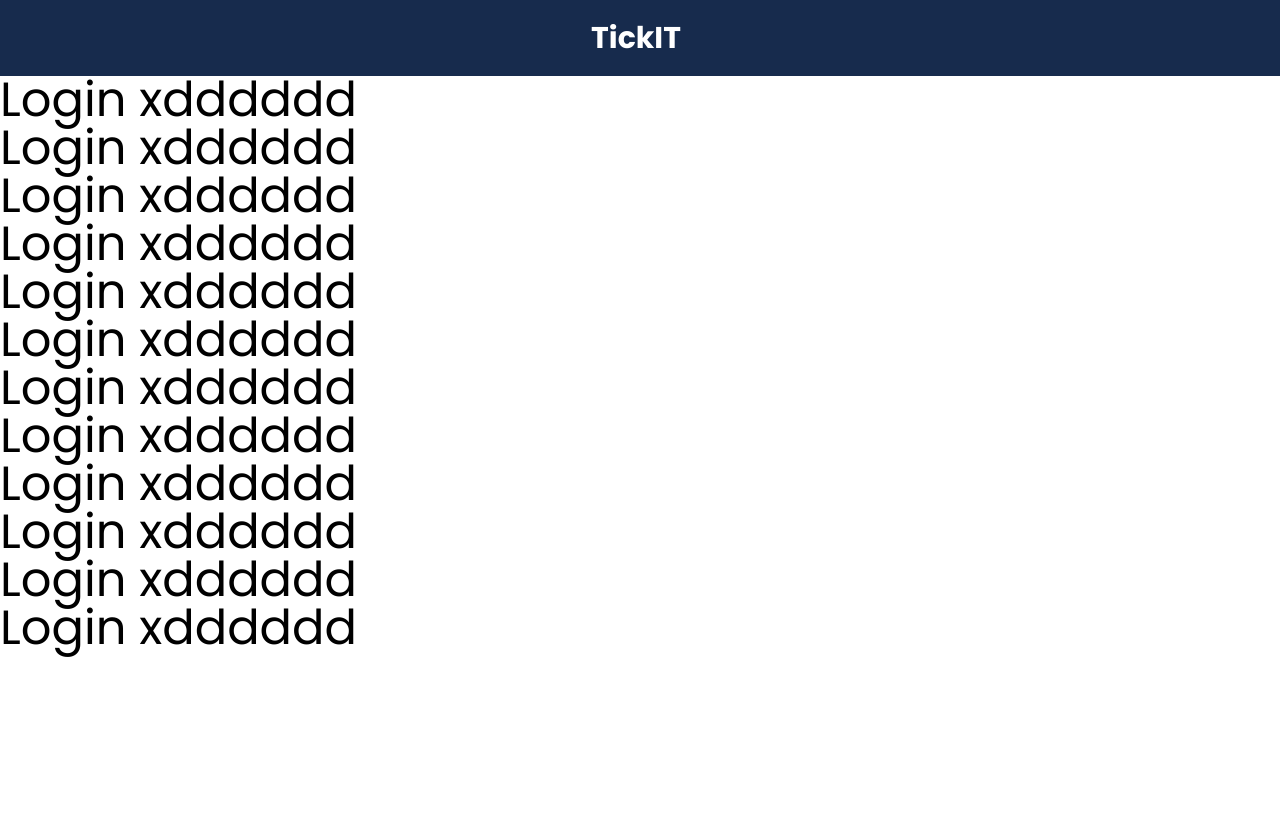
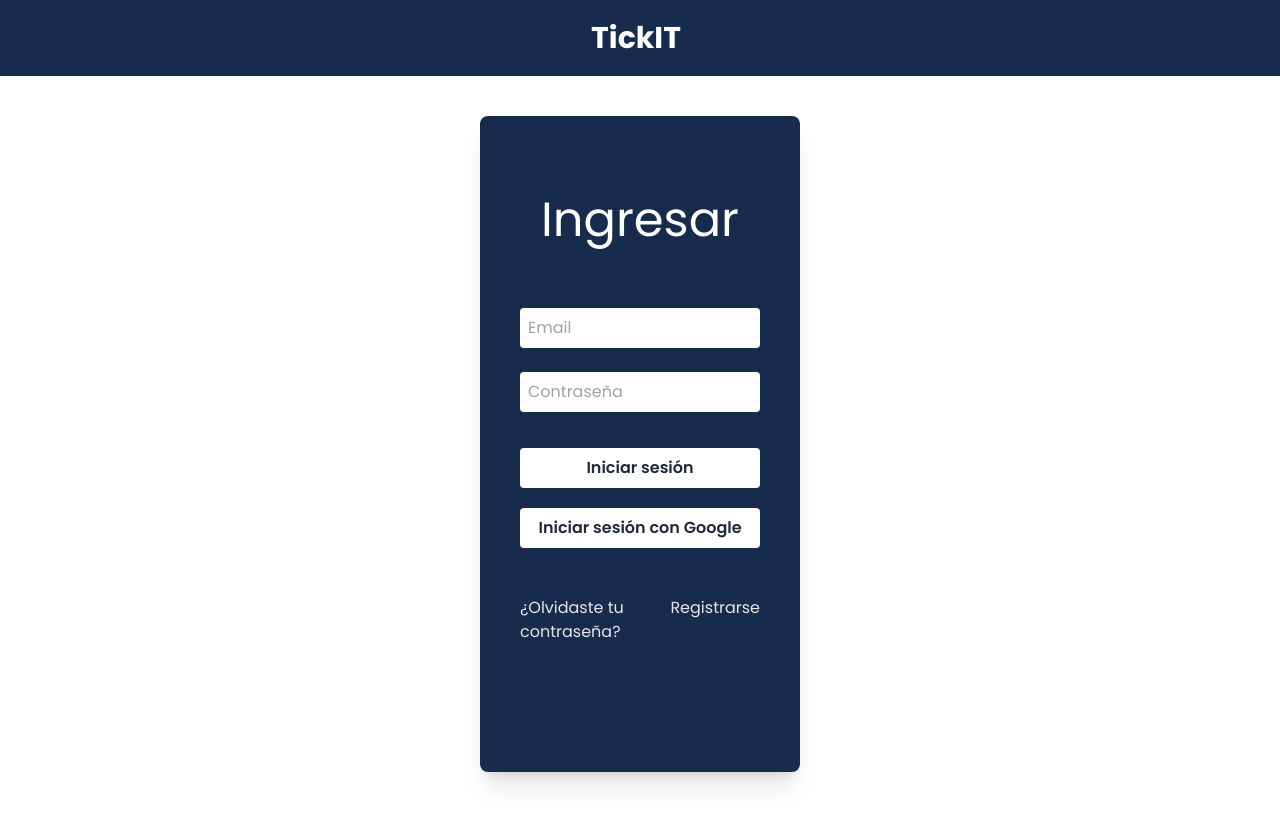
Before and after one commit to GabiTheCoco/TickIT-Project, a Vue app: page / in a window 1280 px wide. Shown: the top 826 px of the page. Before the commit the page ends 800 px from the top, so only its background shows below. Built offline with nearby package versions, Linux system fonts and the light colour scheme.

Commit message:
creacion de la vista Login

```diff
--- /dev/null
+++ b/src/components/SignUp.vue
@@ -0,0 +1,19 @@
+<script setup>
+
+</script>
+
+
+<template>
+  <div class="flex items-center justify-center min-h-screen bg-white-900 pt-0 w-full">
+    <div class="card px-10 py-20 rounded-lg bg-azul-oscuro w-1/4 shadow-xl -mt-16">
+      <h1 class="text-center text-5xl text-white mb-14">Registrarse</h1>
+      <form class="my-6 flex flex-col justify-between gap-4" @submit.prevent="login">
+        <input v-model="email" class="p-2 my-2 rounded w-full focus:outline-gray-800" placeholder="Nombre" type="email">
+        <input v-model="email" class="p-2 my-2 rounded w-full focus:outline-gray-800" placeholder="Email" type="email">
+        <input v-model="password" class="p-2 my-2 rounded w-full focus:outline-gray-800" placeholder="Contraseña" type="password">
+        <button class="bg-white hover:bg-gray-200 text-gray-800 font-semibold p-2 mt-5 rounded w-full">Registrarse</button>
+        <button type="button" @click="loginWithGoogle" class="bg-white hover:bg-gray-200 text-gray-800 font-semibold p-2 mt-3 rounded w-full">Registrarse con Google</button>
+      </form>
+    </div>
+  </div>
+</template>
--- a/src/views/Login.vue
+++ b/src/views/Login.vue
@@ -1,18 +1,32 @@
 <script setup>
+ import SignUp from "@/components/SignUp.vue"
+ import {reactive} from "vue"
+  const cambioComponente = reactive({
+    estado: false
+  })
 
+const cambioEstado = () => {
+  cambioComponente.estado = true
+}
 </script>
 
+
 <template>
-  <h1 class="text-5xl text-blue">Login xdddddd</h1>
-  <h1 class="text-5xl text-blue">Login xdddddd</h1>
-  <h1 class="text-5xl text-blue">Login xdddddd</h1>
-  <h1 class="text-5xl text-blue">Login xdddddd</h1>
-  <h1 class="text-5xl text-blue">Login xdddddd</h1>
-  <h1 class="text-5xl text-blue">Login xdddddd</h1>
-  <h1 class="text-5xl text-blue">Login xdddddd</h1>
-  <h1 class="text-5xl text-blue">Login xdddddd</h1>
-  <h1 class="text-5xl text-blue">Login xdddddd</h1>
-  <h1 class="text-5xl text-blue">Login xdddddd</h1>
-  <h1 class="text-5xl text-blue">Login xdddddd</h1>
-  <h1 class="text-5xl text-blue">Login xdddddd</h1>
+  <div v-if="!cambioComponente.estado" class="flex items-center justify-center min-h-screen bg-white-900 pt-0 w-full">
+    <div class="card px-10 py-20 rounded-lg bg-azul-oscuro w-1/4 shadow-xl -mt-16">
+      <h1 class="text-center text-5xl text-white mb-14">Ingresar</h1>
+      <form class="my-6 flex flex-col justify-between gap-2" @submit.prevent="login">
+        <input v-model="email" class="p-2 my-2 rounded w-full focus:outline-gray-800" placeholder="Email" type="email">
+        <input v-model="password" class="p-2 my-2 rounded w-full focus:outline-gray-800" placeholder="Contraseña" type="password">
+        <button class="bg-white hover:bg-gray-200 text-gray-800 font-semibold p-2 mt-5 rounded w-full">Iniciar sesión</button>
+        <button type="button" @click="loginWithGoogle" class="bg-white hover:bg-gray-200 text-gray-800 font-semibold p-2 mt-3 rounded w-full">Iniciar sesión con Google</button>
+        <div class="flex justify-between my-6">
+          <a href="#" @click.prevent="forgotPassword" class="text-gray-200 hover:underline mt-4">¿Olvidaste tu contraseña?</a>
+          <a href="#" @click="cambioEstado" class="text-gray-200 hover:underline mt-4">Registrarse</a>
+        </div>
+      </form>
+    </div>
+  </div>
+  <SignUp v-else></SignUp>
+
 </template>
```
